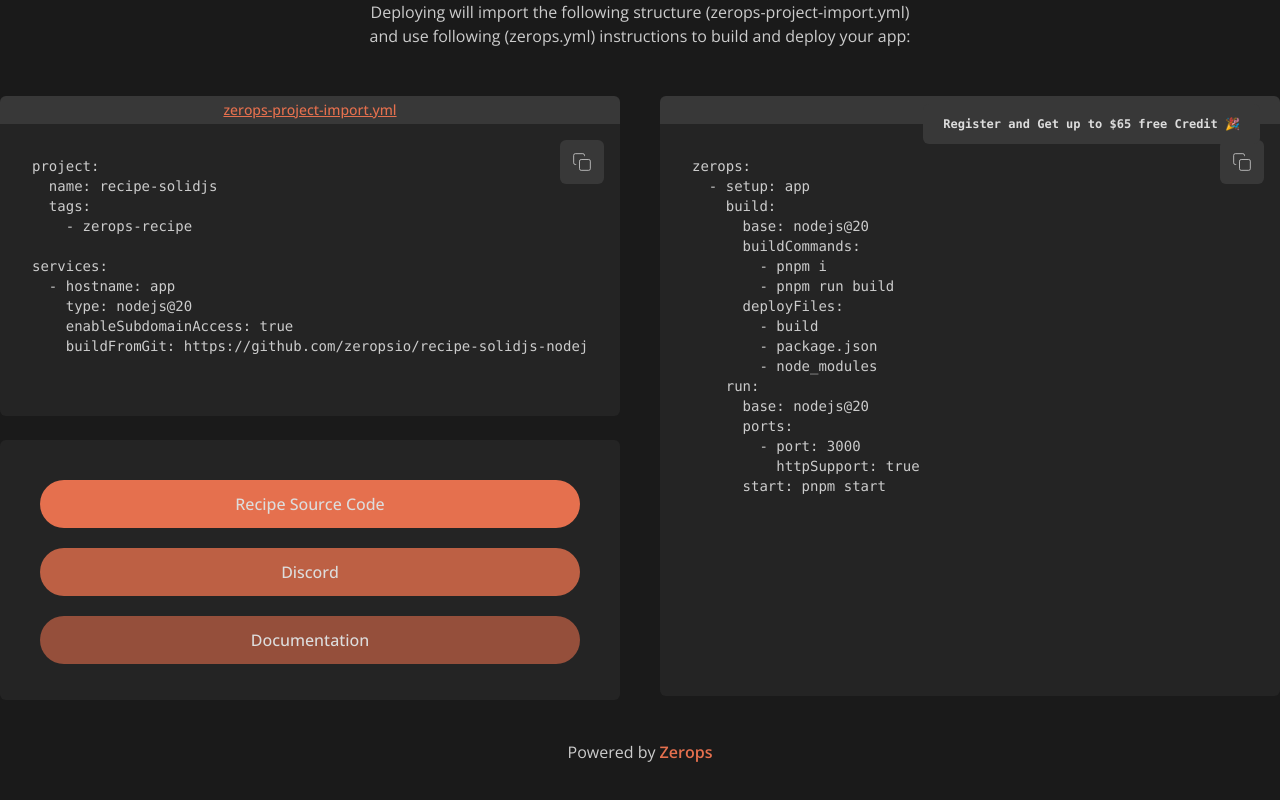
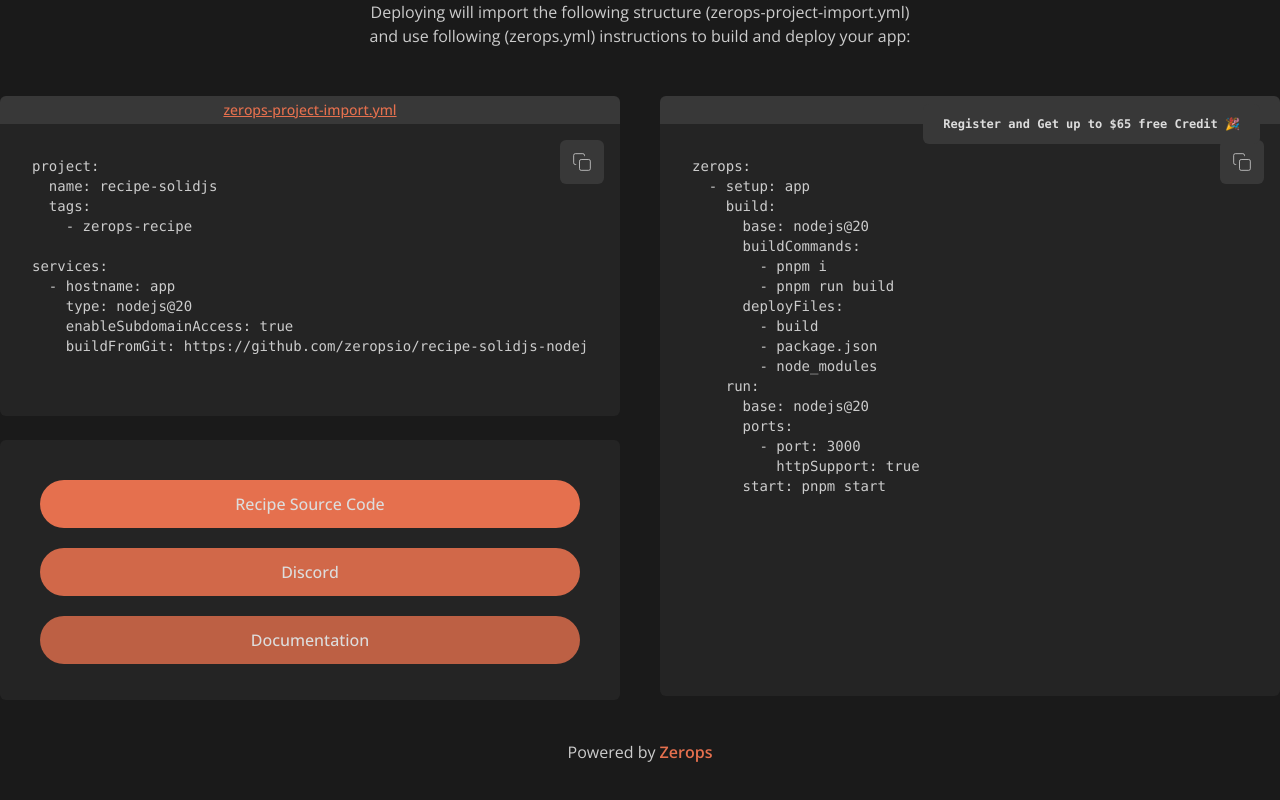
Before and after one commit to fxck/zerops-svelte-nodejs, a SvelteKit app: page / in a window 1280 px wide. Shown: the part 576-1376 px from the top of the page. Built offline with nearby package versions, Linux system fonts and the light colour scheme.

Commit message:
chore: rahhh css

```diff
--- a/src/main.css
+++ b/src/main.css
@@ -75,30 +75,30 @@
   padding-bottom: 0.75rem;
   font-weight: 500;
   color: #ddd;
+  transition: 300ms;
 }
 
 .primarybutton:hover {
-  transition: 300ms;
-  background-color: #BD6044;
+  background-color: #D16849;
 }
 
 .discordbutton {
-  background-color: #BD6044;
+  background-color: #D16849;
   padding-left: 1.5rem;
   padding-right: 1.5rem;
   padding-top: 0.75rem;
   padding-bottom: 0.75rem;
   font-weight: 500;
   color: #ddd;
+  transition: 300ms;
 }
 
 .discordbutton:hover {
-  transition: 300ms;
   background-color: #E5704E;
 }
 
 .zeropsbutton {
-  background-color: #954F3B;
+  background-color: #BD6044;
   padding-left: 1.5rem;
   padding-right: 1.5rem;
   padding-top: 0.75rem;
@@ -108,7 +108,7 @@
   transition: 300ms;
 }
 .zeropsbutton:hover {
-  background-color: #BD6044;
+  background-color: #D16849;
 }
 
 .gradient-text {
```
